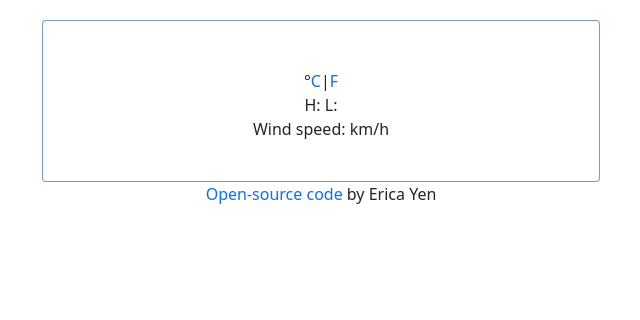
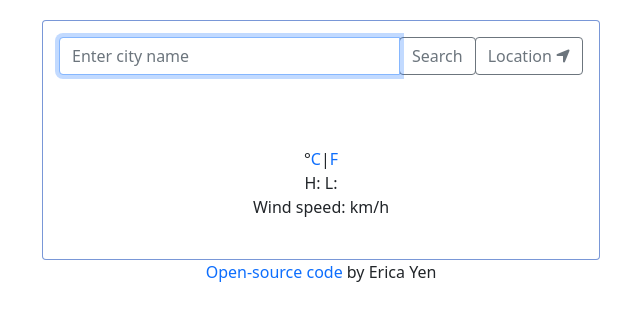
Before and after one commit to ericayen/Weather-App-V2, a plain HTML site: page index.html in a window 1280 px wide. Shown: the whole page, without its empty margins (319-959 px from the left). Drawn offline with nearby package versions, Linux system fonts and the light colour scheme.

Commit message:
added search bar
search bar and current location

```diff
--- a/index.html
+++ b/index.html
@@ -22,6 +22,37 @@
         <div class="container">
       <div class="card">
         <div class="card-body">
+             <div class="input-group mb-3" id="city-search">
+            <input
+              type="text"
+              class="form-control"
+              placeholder="Enter city name"
+              aria-label="Enter city name"
+              aria-describedby="basic-addon2"
+              id="search-bar"
+              autofocus="on"
+            />
+            <div class="input-group-append">
+              <button
+                class="btn btn-outline-secondary"
+                type="button"
+                id="search-button"
+              >
+                Search
+              </button>
+            </div>
+            <div class="input-group-append">
+              <button
+                class="btn btn-outline-secondary"
+                type="button"
+                id="location-button"
+              >
+                Location
+                <i class="fa-solid fa-location-arrow" id="location-arrow"></i>
+              </button>
+            </div>
+          </div>
+          <br />
              <h1 id="city"></h1>
           <div class="search-date"></div>
           <img src="" class="weather-emoji"></img>
```
